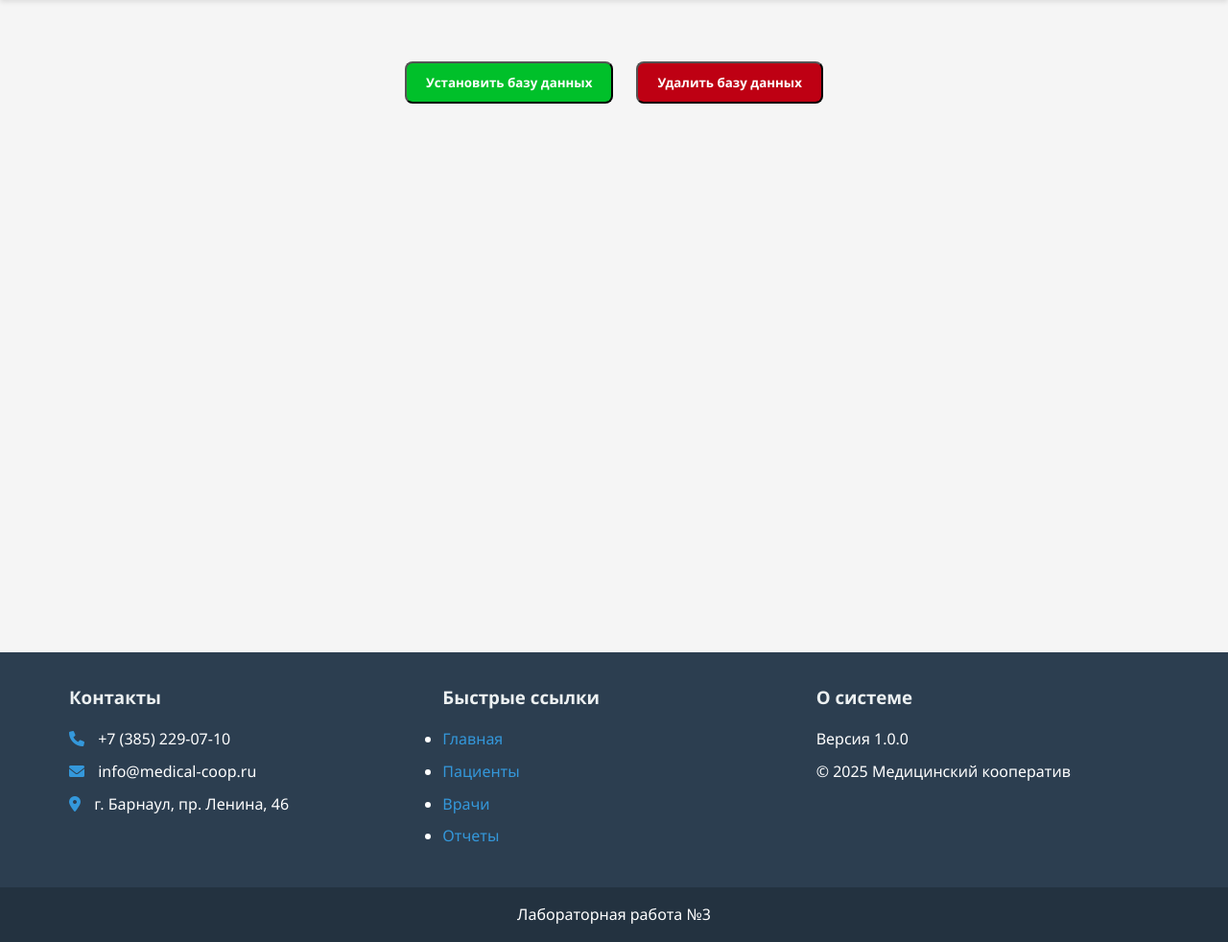
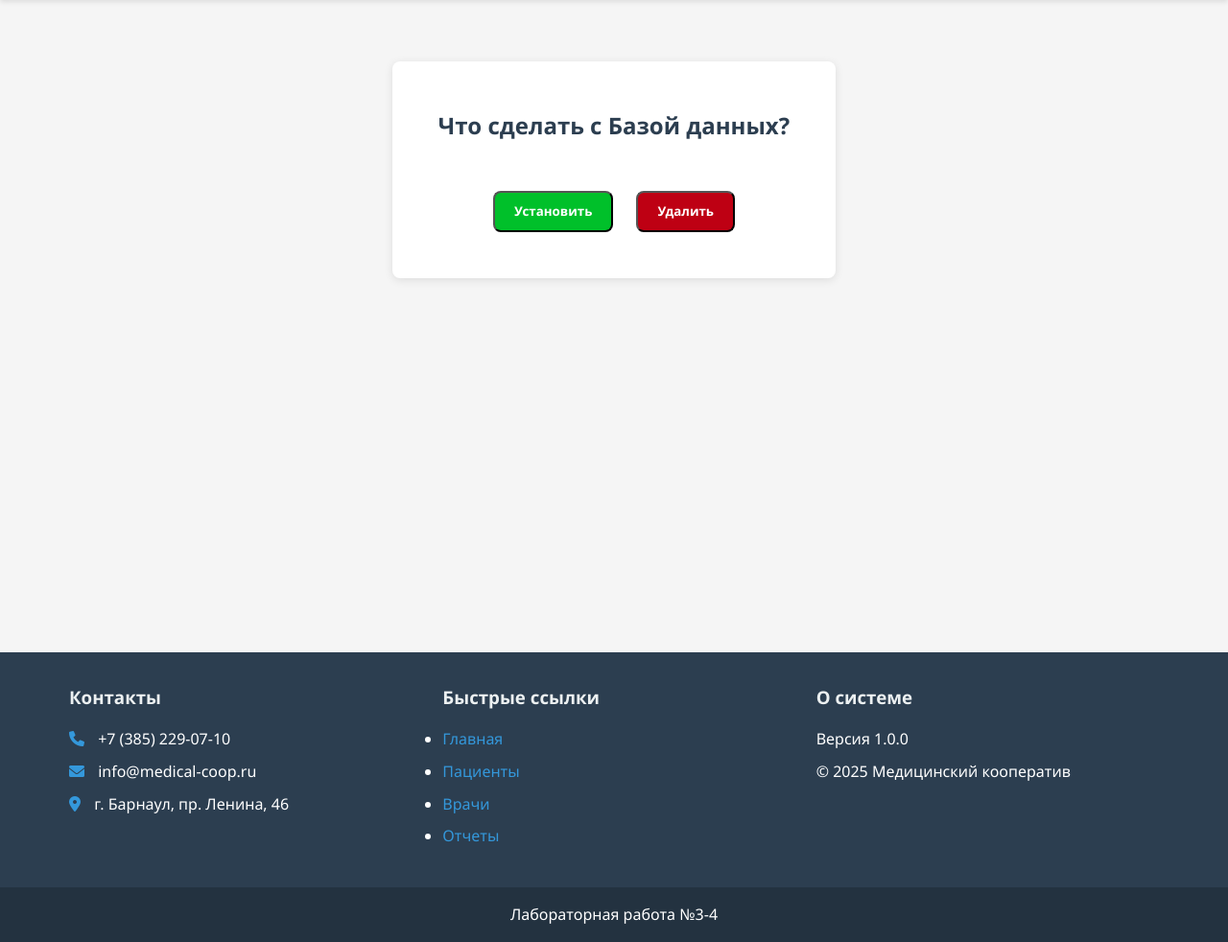
Before and after one commit to le-blyad/medical_cooperative, a PHP site: page /workdb.php in a window 1280 px wide. Shown: the part 150-1132 px from the top of the page at 96% size. Run offline with PHP 8.4, Linux system fonts and the light colour scheme.

Commit message:
навел красоты на страничках, теперь Работа БД выглядит нормально и на других страницах при удалении бд, есть хедер

```diff
--- a/css/style.css
+++ b/css/style.css
@@ -99,10 +99,6 @@ h1, h2, h3 {
     transform: translateY(-5px);
 }
 
-.dashboard-item h2 {
-    color: var(--primary-color);
-}
-
 .btn {
     display: inline-block;
     background: var(--primary-color);
@@ -180,6 +176,24 @@ h1, h2, h3 {
     margin-top: 2rem;
 }
 
+.main-statusdb{
+    width: 100%;
+    justify-content: center;
+    display: flex;
+}
+
+.statusdb {
+    text-align: center;
+    width: fit-content;
+    display: flex;
+    flex-direction: column;
+    margin-top: 2rem;
+    background: white;
+    padding: 3rem;
+    border-radius: 8px;
+    box-shadow: 0 2px 10px rgba(0,0,0,0.1);
+}
+
 .button-container {
     margin-top: 2em;
     display: flex;
--- a/includes/footer.php
+++ b/includes/footer.php
@@ -13,9 +13,9 @@
                 <h3>Быстрые ссылки</h3>
                 <ul>
                     <li><a href="index.php">Главная</a></li>
-                    <li><a href="pages/patients.php">Пациенты</a></li>
-                    <li><a href="pages/doctors.php">Врачи</a></li>
-                    <li><a href="pages/reports.php">Отчеты</a></li>
+                    <li><a href="pages/patients/patients.php">Пациенты</a></li>
+                    <li><a href="pages/doctors/doctors.php">Врачи</a></li>
+                    <li><a href="pages/reports/reports.php">Отчеты</a></li>
                 </ul>
             </div>
 
@@ -27,7 +27,7 @@
         </div>
 
         <div class="footer-bottom">
-            <p>Лабораторная работа №3</p>
+            <p>Лабораторная работа №3-4</p>
         </div>
     </footer>
 
--- a/index.php
+++ b/index.php
@@ -1,6 +1,6 @@
 <?php
+require_once 'includes/header.php';
 require_once 'includes/config.php';
-require_once 'includes/header.php';
 ?>
 
 <main class="container">
--- a/pages/doctors/doctors.php
+++ b/pages/doctors/doctors.php
@@ -1,6 +1,6 @@
 <?php
+require_once '../../includes/header.php';
 require_once '../../includes/config.php';
-require_once '../../includes/header.php';
 
 $sql = "SELECT d.*, s.string as specialization_name, p.string as post_name
         FROM doctor d
--- a/pages/patients/patients.php
+++ b/pages/patients/patients.php
@@ -1,6 +1,6 @@
 <?php
+require_once '../../includes/header.php';
 require_once '../../includes/config.php';
-require_once '../../includes/header.php';
 
 $sql = "SELECT p.*, g.gen as gender_name, bt.type as blood_type_name
         FROM patient p
--- a/pages/reports/reports.php
+++ b/pages/reports/reports.php
@@ -1,6 +1,6 @@
 <?php
+require_once '../../includes/header.php';
 require_once '../../includes/config.php';
-require_once '../../includes/header.php';
 
 // Получаем списки для фильтров
 $doctors = $conn->query("SELECT id, CONCAT(last_name, ' ', first_name, ' ', patronymic) as name FROM doctor ORDER BY last_name")->fetch_all(MYSQLI_ASSOC);
--- a/pages/visits/visits.php
+++ b/pages/visits/visits.php
@@ -1,6 +1,6 @@
 <?php
+require_once '../../includes/header.php';
 require_once '../../includes/config.php';
-require_once '../../includes/header.php';
 
 $sql = "SELECT
             p.last_name as patient_last_name,
--- a/workdb.php
+++ b/workdb.php
@@ -2,17 +2,21 @@
 require_once 'includes/header.php';
 ?>
 
+    <div class="main-statusdb">
+        <div class="statusdb">
+                <h2>Что сделать с Базой данных?</h2>
                 <div class="button-container">
                     <form method="post">
                         <button type="submit" name="install" class="action-button install">
-            Установить базу данных
+                            Установить
                         </button>
                     </form>
                     <form method="post">
                         <button type="submit" name="uninstall" class="action-button uninstall">
-            Удалить базу данных
+                            Удалить
                         </button>
                     </form>
+
                 </div>
 
                 <?php
@@ -24,6 +28,8 @@ if ($_SERVER['REQUEST_METHOD'] === 'POST' && isset($_POST['uninstall'])) {
                         include 'uninstall.php';
                     }
                     ?>
+        </div>
+    </div>
 
 <?php
 require_once 'includes/footer.php';
```
Lines whose indentation alone changed are shown as unchanged.
